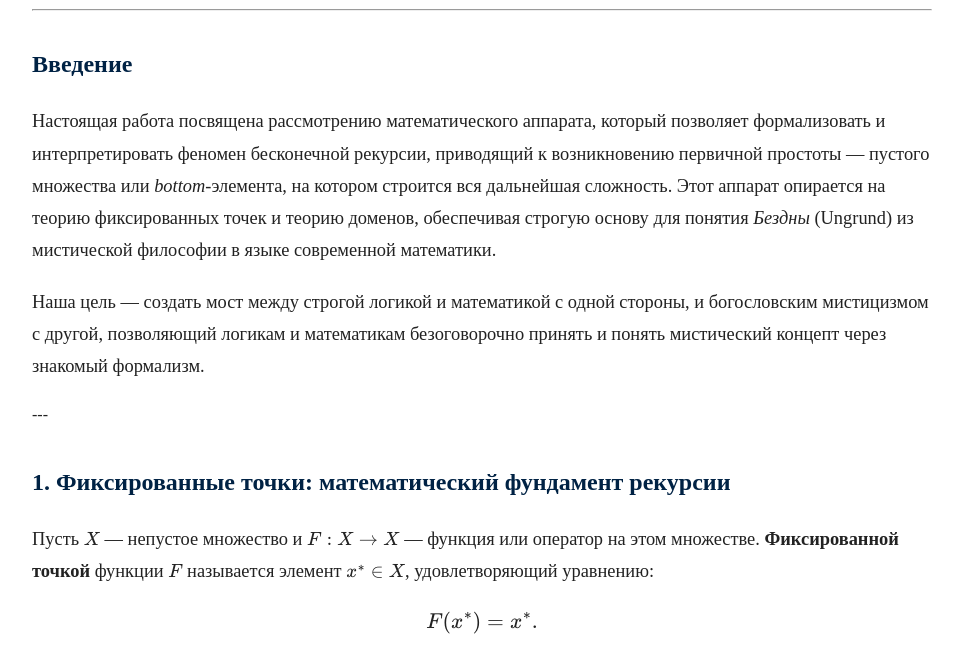
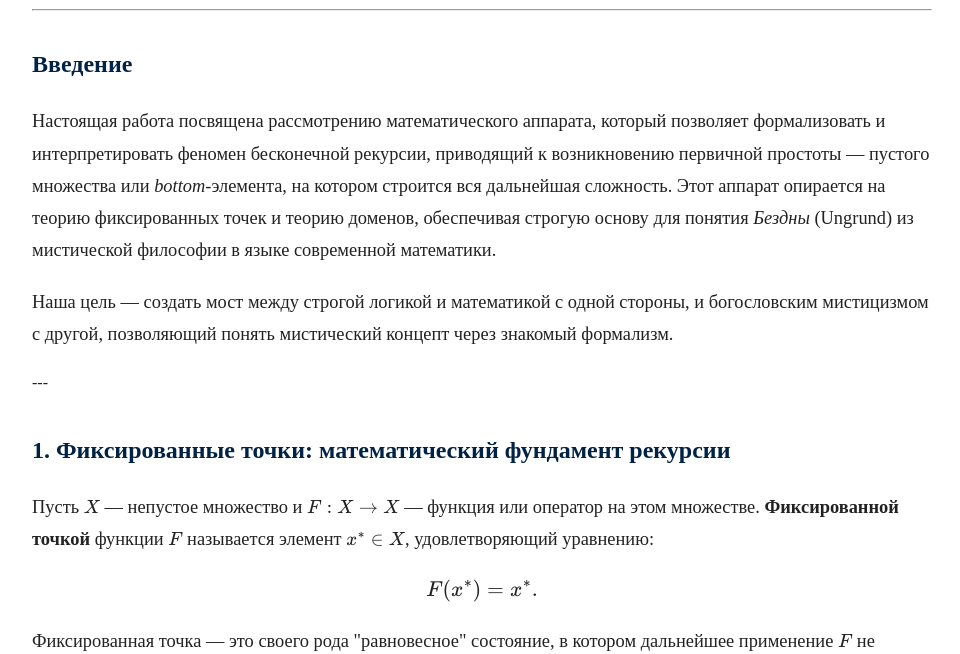
Before and after one commit to Y-H-W-H/bottom-point, a plain HTML site: page index.html in a window 1280 px wide. Shown: the part 100-754 px from the top of the page, without its empty margins (158-1118 px from the left). Drawn offline with nearby package versions, Linux system fonts and the light colour scheme.

Commit message:
index.html

```diff
--- a/index.html
+++ b/index.html
@@ -93,7 +93,7 @@
         (Ungrund) из мистической философии в языке современной математики.</p>
 
     <p>Наша цель — создать мост между строгой логикой и математикой с одной стороны, и богословским мистицизмом с
-        другой, позволяющий логикам и математикам безоговорочно принять и понять мистический концепт через знакомый
+        другой, позволяющий понять мистический концепт через знакомый
         формализм.</p>
 
     ---
```
